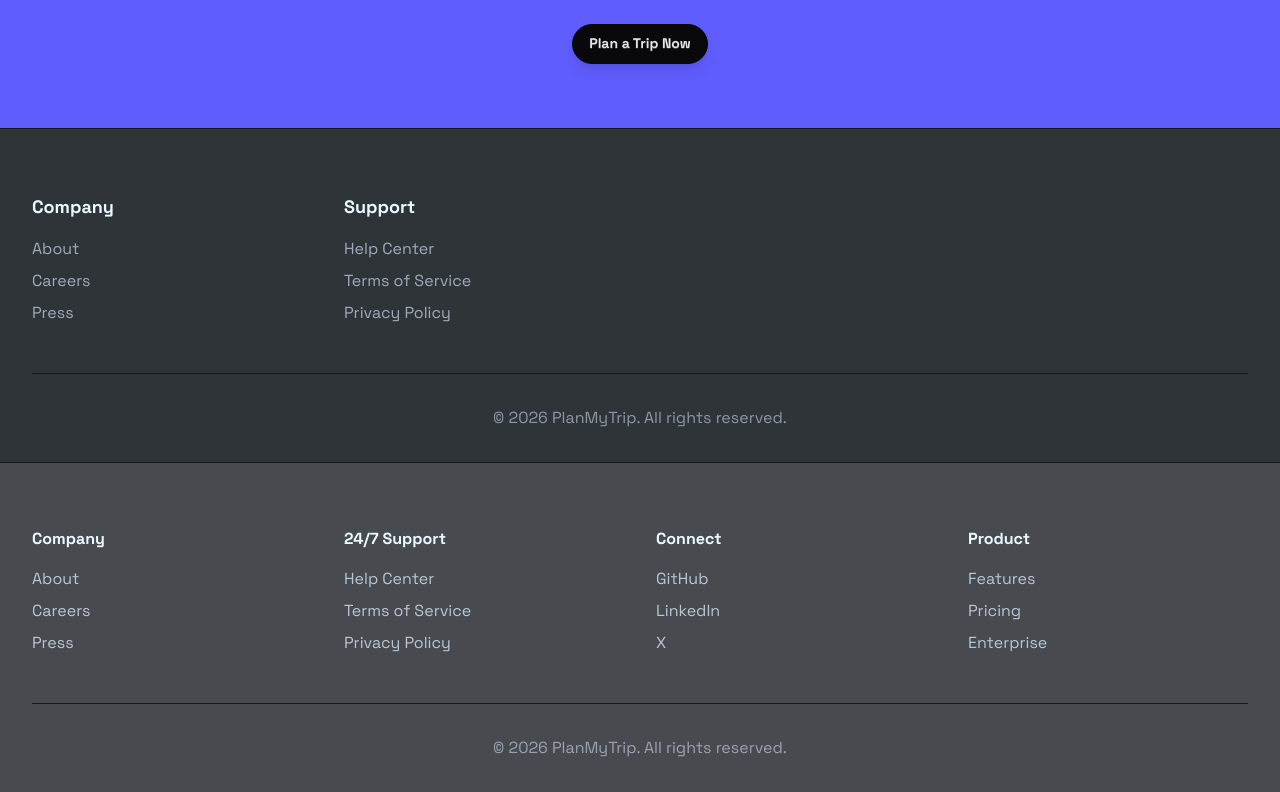
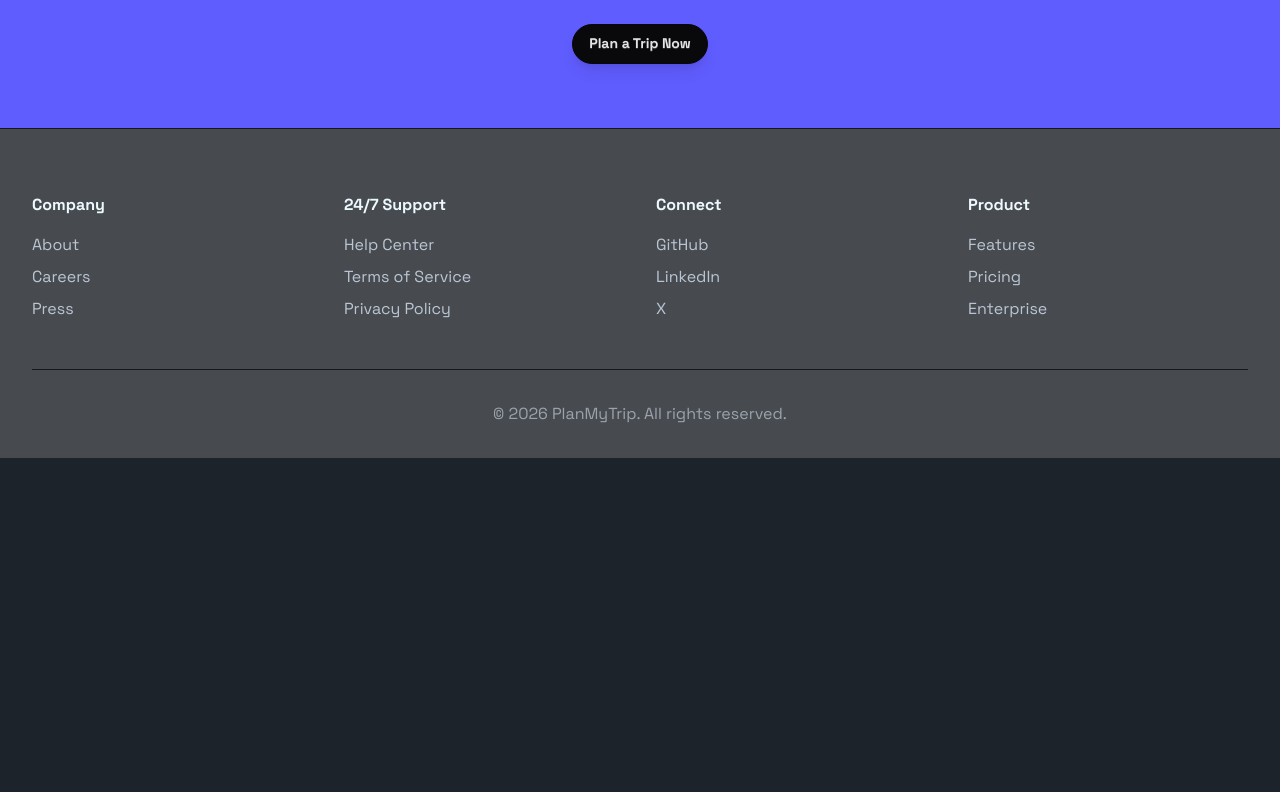
Before and after one commit to glitchoff/plan-my-trip, a Next.js app: page /about in a window 1280 px wide. Shown: the part 2305-3097 px from the top of the page. After the commit the page ends 2763 px from the top, so only its background shows below. Built offline with nearby package versions, Linux system fonts and the light colour scheme; no server answers.

Commit message:
about changed

```diff
--- a/app/about/page.js
+++ b/app/about/page.js
@@ -115,31 +115,6 @@ export default function About() {
                     </button>
                 </div>
             </div>
-            <footer className="bg-base-200/90 backdrop-blur-md border-t border-base-300 pt-16 pb-8 text-base-content">
-                <div className="max-w-7xl mx-auto px-4 sm:px-6 lg:px-8">
-                    <div className="grid grid-cols-2 md:grid-cols-4 gap-8 mb-12">
-                        <div>
-                            <h5 className="font-bold text-lg mb-4">Company</h5>
-                            <ul className="space-y-2 text-base-content/60">
-                                <li><a href="#" className="hover:text-primary">About</a></li>
-                                <li><a href="#" className="hover:text-primary">Careers</a></li>
-                                <li><a href="#" className="hover:text-primary">Press</a></li>
-                            </ul>
-                        </div>
-                        <div>
-                            <h5 className="font-bold text-lg mb-4">Support</h5>
-                            <ul className="space-y-2 text-base-content/60">
-                                <li><a href="#" className="hover:text-primary">Help Center</a></li>
-                                <li><a href="#" className="hover:text-primary">Terms of Service</a></li>
-                                <li><a href="#" className="hover:text-primary">Privacy Policy</a></li>
-                            </ul>
-                        </div>
-                    </div>
-                    <div className="pt-8 border-t border-base-300 text-center text-base-content/50">
-                        &copy; {new Date().getFullYear()} PlanMyTrip. All rights reserved.
-                    </div>
-                </div>
-            </footer>
         </div>
     );
 }
--- a/app/layout.js
+++ b/app/layout.js
@@ -1,5 +1,4 @@
 import { Space_Grotesk, Geist_Mono } from "next/font/google";
-import "./globals.css";
 import "./globals.css";
 import Navbar from "./components/Navbar";
 import Footer from "./components/Footer";
```
